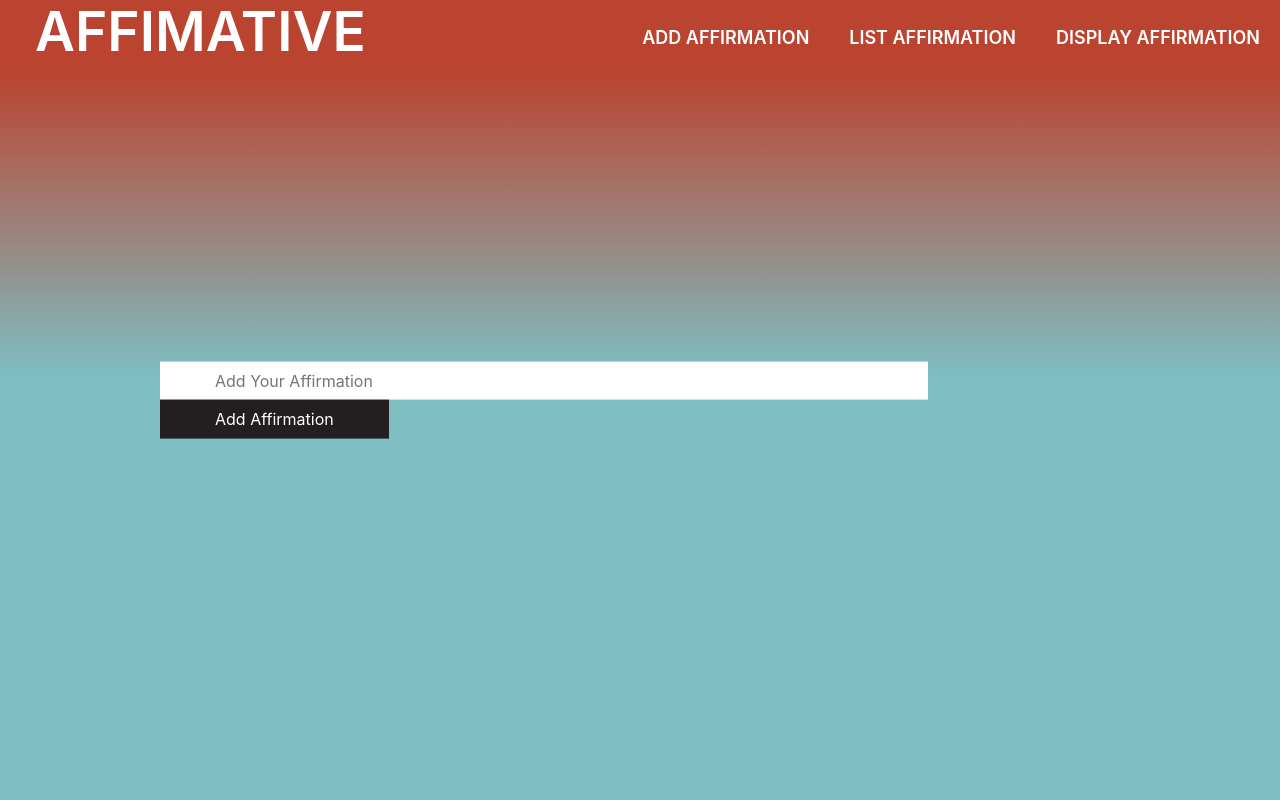
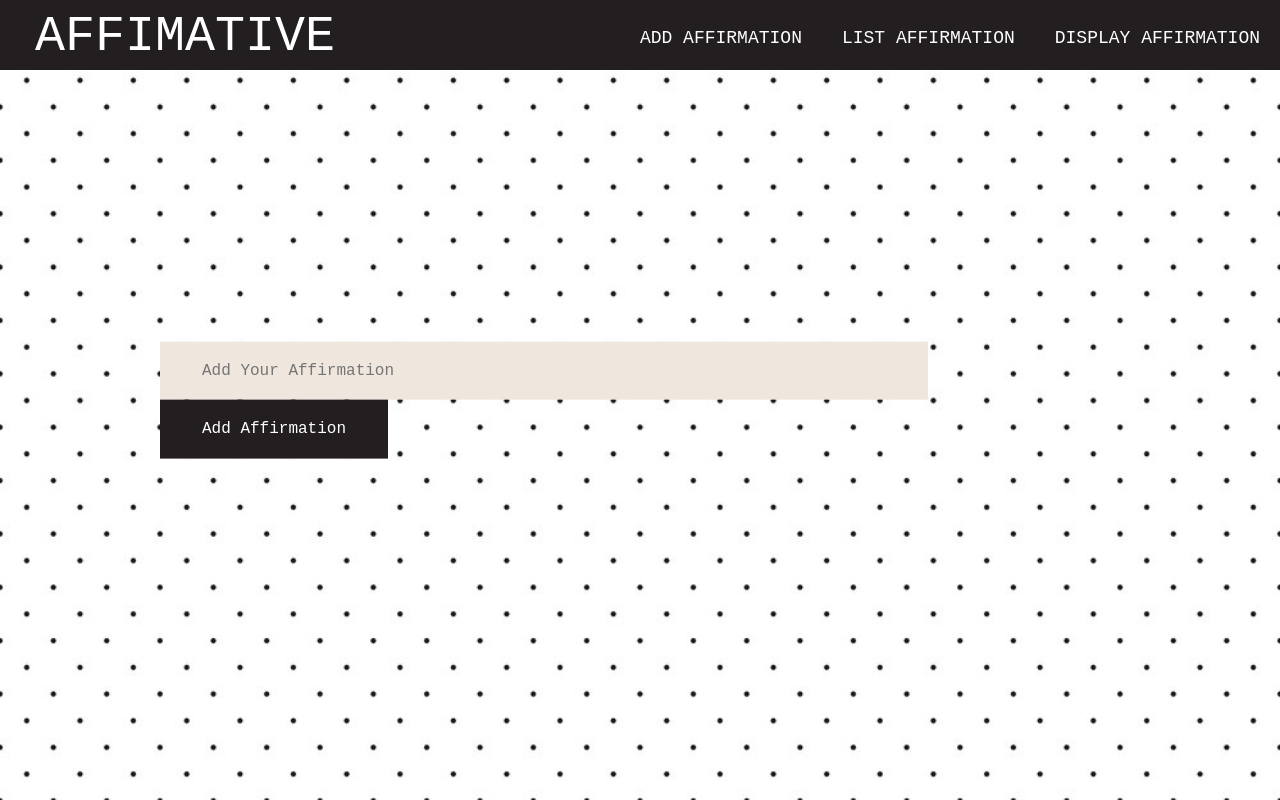
Before and after one commit to usaiyed27/affirmative, a React (Create React App) app: page / in a window 1280 px wide. Built offline with nearby package versions, Linux system fonts and the light colour scheme.

Commit message:
modified styles

```diff
--- a/src/components/AddAffirmation/AddAffirmation.css
+++ b/src/components/AddAffirmation/AddAffirmation.css
@@ -1,14 +1,13 @@
-.affirmation{
 
-}
 
 input, button{
-	padding: 10px 55px;
+	padding: 20px 42px;
 	border: none;
 }
 
 input{
 	width: 80%;
+	background-color: #EFE6DD;
 }
 
 button{
--- a/src/components/AddAffirmation/AddAffirmation.js
+++ b/src/components/AddAffirmation/AddAffirmation.js
@@ -1,13 +1,13 @@
 import React from 'react';
 import './AddAffirmation.css'
 
-function AddAffirmation({onInputChange,onInputSubmit,input}){
+function AddAffirmation({onInputChange,onInputSubmit,input, changeColor}){
 	return(
 	<div className = "container affirmation">
 		<input type='text' placeholder= 'Add Your Affirmation' onChange = {onInputChange}/>
 		<button
 		type='submit'
-		onClick = {() => onInputSubmit(input)}>
+		onClick = {() => {onInputSubmit(input); changeColor();}}>
 		Add Affirmation
 		</button>
 	</div>
--- a/src/components/DisplayAffirmation/DisplayAffirmation.css
+++ b/src/components/DisplayAffirmation/DisplayAffirmation.css
@@ -1,3 +1,9 @@
+.display-affirmation{
+	background: url('./pic-frame.jpg') no-repeat;
+	margin: auto;
+	/*//background: linear-gradient(0deg, rgba(34,193,195,1) 19%, rgba(243,45,253,1) 60%);*/
+	/*background: linear-gradient(0deg, rgba(126,189,194,1) 32%, rgba(187,68,48,1) 91%);*/
+}
 #affirmations{
 	text-transform': uppercase;
 	font-weight':bold;
--- a/src/components/DisplayAffirmation/DisplayAffirmation.js
+++ b/src/components/DisplayAffirmation/DisplayAffirmation.js
@@ -4,16 +4,14 @@ import './DisplayAffirmation.css'
 function DisplayAffirmation({displayAffirm}){
 	return(
 		<div className = 'container display-affirmation'>
-			<article className="center w-80 br3 hidden ba b--black-10 mv4">
-		  		<h1 className="f4 bg-near-white br3 br--top black-60 mv0 pv2 ph3">Affirmations to change mindset</h1>
-		  		<div className="pa3 bt b--black-10">
+			<h1 className="">Affirmations to change mindset</h1>
+		  		<div className="">
 		    		<p
-		    		className="f6 f5-ns lh-copy"
+		    		className=""
 		    		id = 'affirmations'>
 		     			{displayAffirm}
 		    		</p>
 		  		</div>
-				</article>
 		</div>
 
 	)
--- a/src/components/ListAffirmation/ListAffirmation.js
+++ b/src/components/ListAffirmation/ListAffirmation.js
@@ -1,11 +1,11 @@
 import React from 'react';
 import './ListAffirmation.css'
 
-function ListAffirmation({listAffirm, onClickDelete}){
+function ListAffirmation({listAffirm, onClickDelete, bgColor}){
 	const rows = listAffirm.map((row, index) => {
 		return(
 		 <tr key = {index}>
-			<td id="text">{row}</td>
+			<td id="text"  style = {{'backgroundColor': bgColor}}>{row}</td>
 			<td>
 				<button onClick = {() => onClickDelete(index)}>
 				Delete
--- a/src/components/Navigation/Navigation.css
+++ b/src/components/Navigation/Navigation.css
@@ -1,13 +1,13 @@
 nav {
 	display: flex;
-    height: 105px;
+    height: 70px;
     width: 100%;
     justify-content: flex-end;
+    background-color: #231f20;
 }
 
 nav p{
 	padding: 10px 20px;
-    font-weight: 600;
     text-transform: uppercase;
     color: #fff;
     cursor: pointer;
@@ -15,10 +15,9 @@ nav p{
 }
 
 #AppTitle span{
-	text-transform: uppercase;
-	font-size: 55px;
-	margin-bottom: 15px;
-	position: absolute;
-	left: 35px;
-	top: 0%;
+    text-transform: uppercase;
+    font-size: 50px;
+    position: absolute;
+    left: 35px;
+    top: 1%;
 }
--- a/src/components/Navigation/Navigation.js
+++ b/src/components/Navigation/Navigation.js
@@ -4,7 +4,9 @@ import './Navigation.css';
 function Navigation({onRouteChange}){
 	return(
 	<nav>
-		<p id='AppTitle'><span>Affimative</span></p>
+		<p id='AppTitle' onClick = {() => onRouteChange('home')}>
+		<span>Affimative</span>
+		</p>
 		<p onClick = {() => onRouteChange('home')}>Add Affirmation</p>
 		<p onClick = {() => onRouteChange('list')}>List Affirmation</p>
 		<p onClick = {() => onRouteChange('display')}>Display Affirmation</p>
--- a/src/containers/App.css
+++ b/src/containers/App.css
@@ -1,13 +1,17 @@
 body{
  /* background: rgb(34,193,195);
   background: linear-gradient(0deg, rgba(34,193,195,1) 19%, rgba(253,187,45,1) 60%);*/
-  height: 100vh;
   cursor: pointer;
-  background: #7EBDC2;
+  background: url('./dot-pattern.jpg') no-repeat;
+  background-size: cover;
+  /*background: #7EBDC2;
 	//background: linear-gradient(0deg, rgba(34,193,195,1) 19%, rgba(243,45,253,1) 60%);
-	background: linear-gradient(0deg, rgba(126,189,194,1) 53%, rgba(187,68,48,1) 91%);
+	background: linear-gradient(0deg, rgba(126,189,194,1) 53%, rgba(187,68,48,1) 91%);*/
 }
 
+.App{
+	height: 100vh;
+}
 .container{
   position: absolute;
   top: 50%;
--- a/src/containers/App.js
+++ b/src/containers/App.js
@@ -15,10 +15,10 @@ class App extends Component {
 			input: '',
 			listAffirm: [
 				'Hello',
-				'Your Affirmations'
 			],
 			displayAffirm: '',
-			route: 'home'
+			route: 'home',
+			bgColor: ''
 		}
 	}
 
@@ -58,6 +58,21 @@ class App extends Component {
 		})
 	}
 
+	changeColor = () => {
+		let index = 0;
+
+		this.setState(state => {
+			const bgColorsArray = ['#231F20', '#BB4430'];
+			const bgColor = bgColorsArray[index];
+			console.log(bgColor)
+			index = (index + 1)%(bgColorsArray.length);
+			return{
+				bgColor
+			}
+		})
+	}
+
+
    componentDidMount(){
    	  let index = 0;
 
@@ -73,7 +88,7 @@ class App extends Component {
   	}
 
 	render(){
-		const {displayAffirm, listAffirm} = this.state;
+		const {displayAffirm, listAffirm,bgColor} = this.state;
 		return (
 		    <div className="App">
 		      <Navigation onRouteChange = {this.onRouteChange}/>
@@ -83,11 +98,13 @@ class App extends Component {
 			      onRouteChange = {this.onRouteChange}
 			      onInputSubmit = {this.onInputSubmit}
 			      onInputChange = {this.onInputChange}
+			      changeColor = {this.changeColor}
 			      />
 			    :(this.state.route === 'list')
 			      ?<ListAffirmation
 			      onRouteChange = {this.onRouteChange}
 			      onClickDelete = {this.onClickDelete}
+			      bgColor = {bgColor}
 			      listAffirm = {listAffirm}
 			      />
 			      :<DisplayAffirmation
--- a/src/index.css
+++ b/src/index.css
@@ -1,4 +1,5 @@
 html {
+  height: 100vh;
 	/*background: #7EBDC2;
 	/*background: linear-gradient(0deg, rgba(34,193,195,1) 19%, rgba(243,45,253,1) 60%);
 	background: rgb(126,189,194);
@@ -6,11 +7,7 @@ html {
 }
 body {
   margin: 0;
-  font-family: -apple-system, BlinkMacSystemFont, 'Segoe UI', 'Roboto', 'Oxygen',
-    'Ubuntu', 'Cantarell', 'Fira Sans', 'Droid Sans', 'Helvetica Neue',
-    sans-serif;
-  -webkit-font-smoothing: antialiased;
-  -moz-osx-font-smoothing: grayscale;
+  font-family: 'Courier New', Courier, monospace;
 }
 
 code {
```
Also changed, not shown: src/components/DisplayAffirmation/pic-frame.jpg (added), src/containers/dot-pattern.jpg (added).
